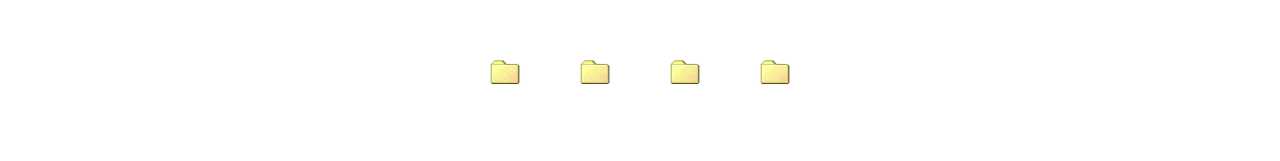
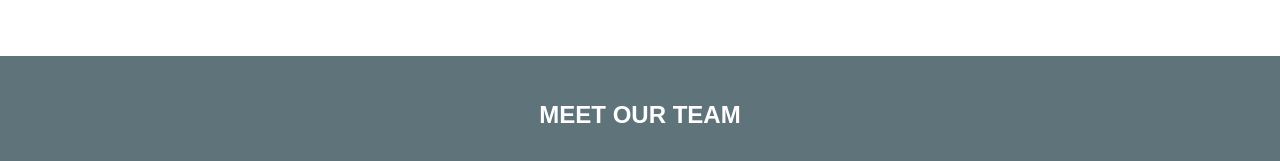
Before and after one commit to aidnth14/Portfolio, a plain HTML site: page index.html in a window 1280 px wide. Shown: the part 1486-1647 px from the top of the page. Drawn offline with Linux system fonts and the light colour scheme.

Commit message:
removed folder icons

```diff
--- a/index.html
+++ b/index.html
@@ -48,7 +48,7 @@
           Lorem isn't just a company or a name. It's a mix of dedication and teamwork. We bring you the utmost best projects there is.
         </p>
       </div>
-      <button class="boutus"></button>
+      <button class="about-us-btn"></button>
       <div class="img-side">
         <img src="./medias/image/macicon.png" alt="Computer" />
       </div>
@@ -77,12 +77,6 @@
       <div class="services-card card"><img/><p></p></div>
       <div class="services-card card"><img/><p></p></div>
       <div class="services-card card"><img/><p></p></div>
-    </div>
-    <div class="folder-container">
-      <img src="./medias/image/file.png" alt="folder" />
-      <img src="./medias/image/file.png" alt="folder" />
-      <img src="./medias/image/file.png" alt="folder" />
-      <img src="./medias/image/file.png" alt="folder" />
     </div>
   </section>
 
```
